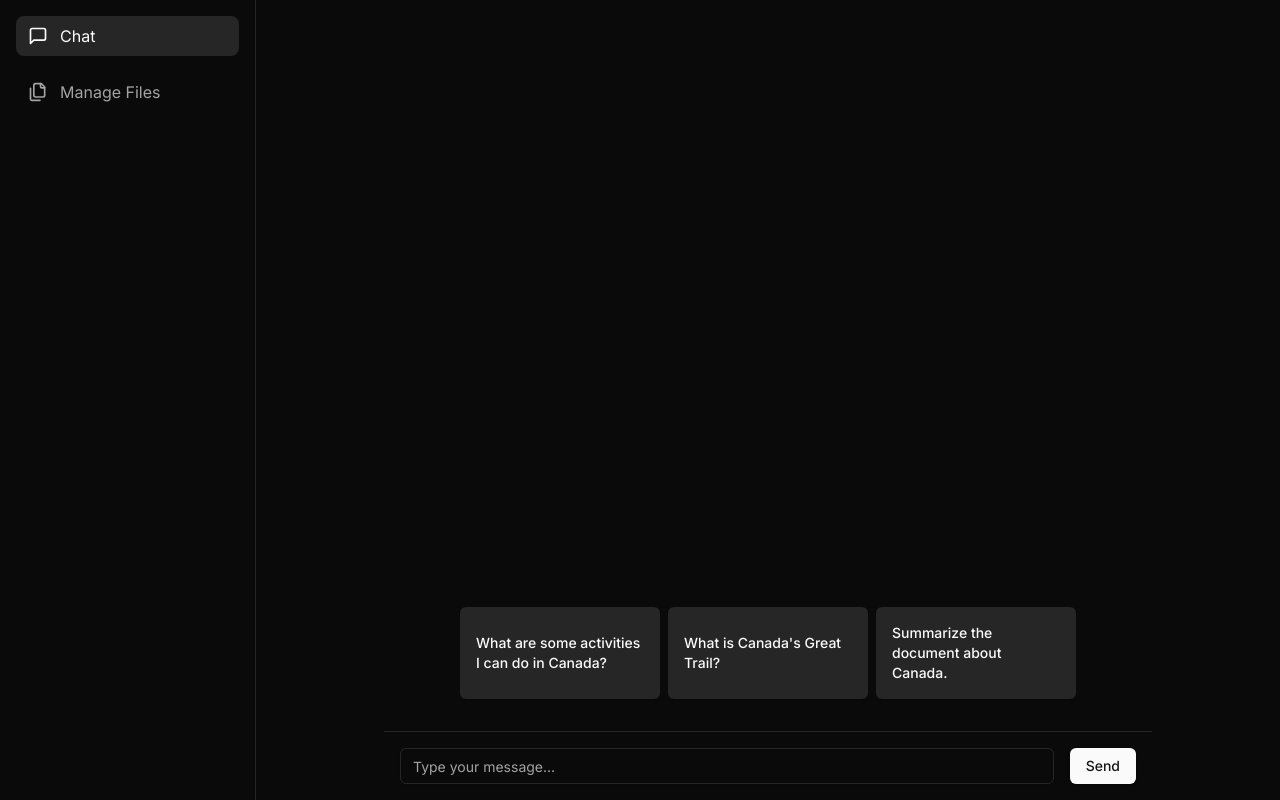
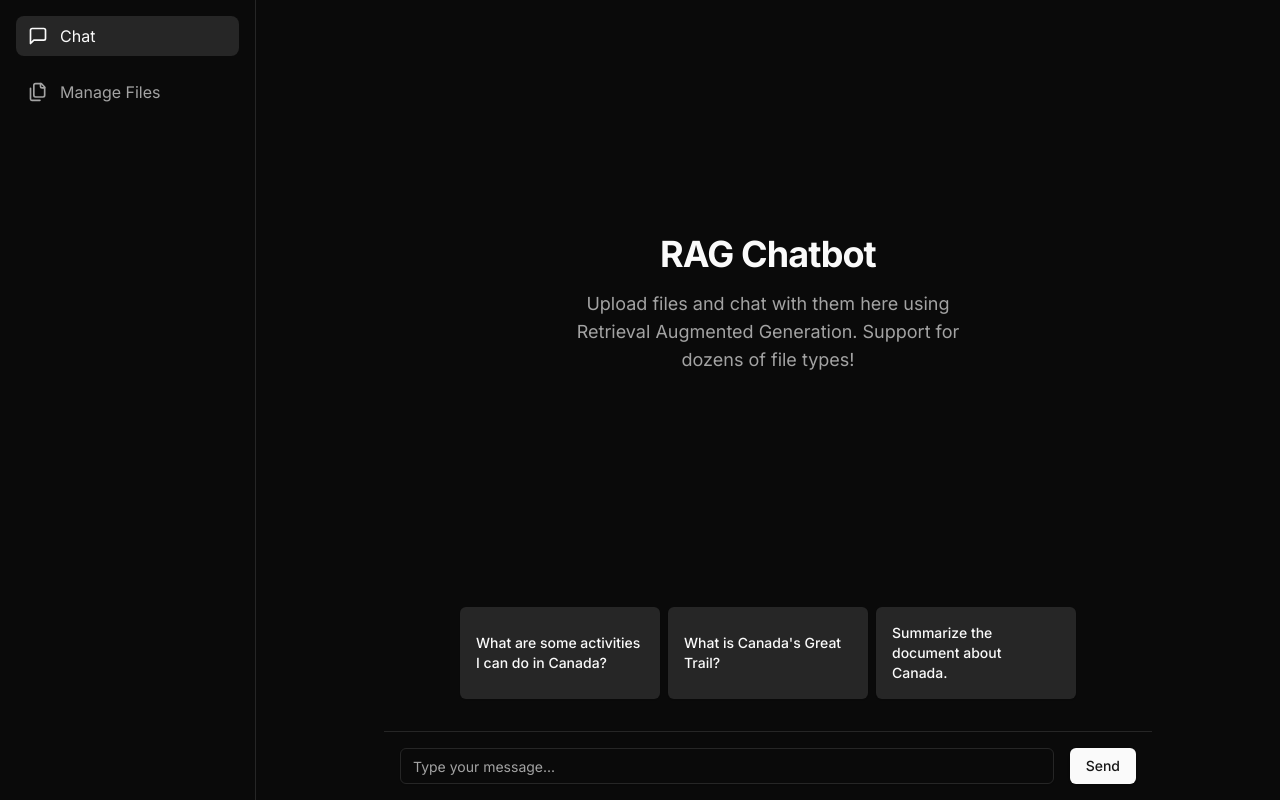
Before and after one commit to austinmw312/rag-chatbot, a Next.js app: page / in a window 1280 px wide. Built offline with nearby package versions, Linux system fonts and the light colour scheme.

Commit message:
Descriptive text

```diff
--- a/components/chat-interface.tsx
+++ b/components/chat-interface.tsx
@@ -58,8 +58,16 @@ export function ChatInterface() {
 
   return (
     <div className="flex flex-col h-full">
-      <div className="flex-1 overflow-y-auto">
-        <ScrollArea className="flex-1 p-4">
+      <div className="flex-1 overflow-y-auto p-4">
+        {messages.length === 0 ? (
+          <div className="h-full flex flex-col items-center justify-center text-center space-y-4">
+            <h1 className="text-4xl font-bold tracking-tight">RAG Chatbot</h1>
+            <p className="text-lg text-muted-foreground max-w-sm">
+              Upload files and chat with them here using Retrieval Augmented Generation.
+              Support for dozens of file types!
+            </p>
+          </div>
+        ) : (
           <div className="space-y-4">
             {messages.map((message, i) => (
               <div
@@ -85,7 +93,7 @@ export function ChatInterface() {
               </div>
             )}
           </div>
-        </ScrollArea>
+        )}
       </div>
 
       <SuggestedPrompts
```
